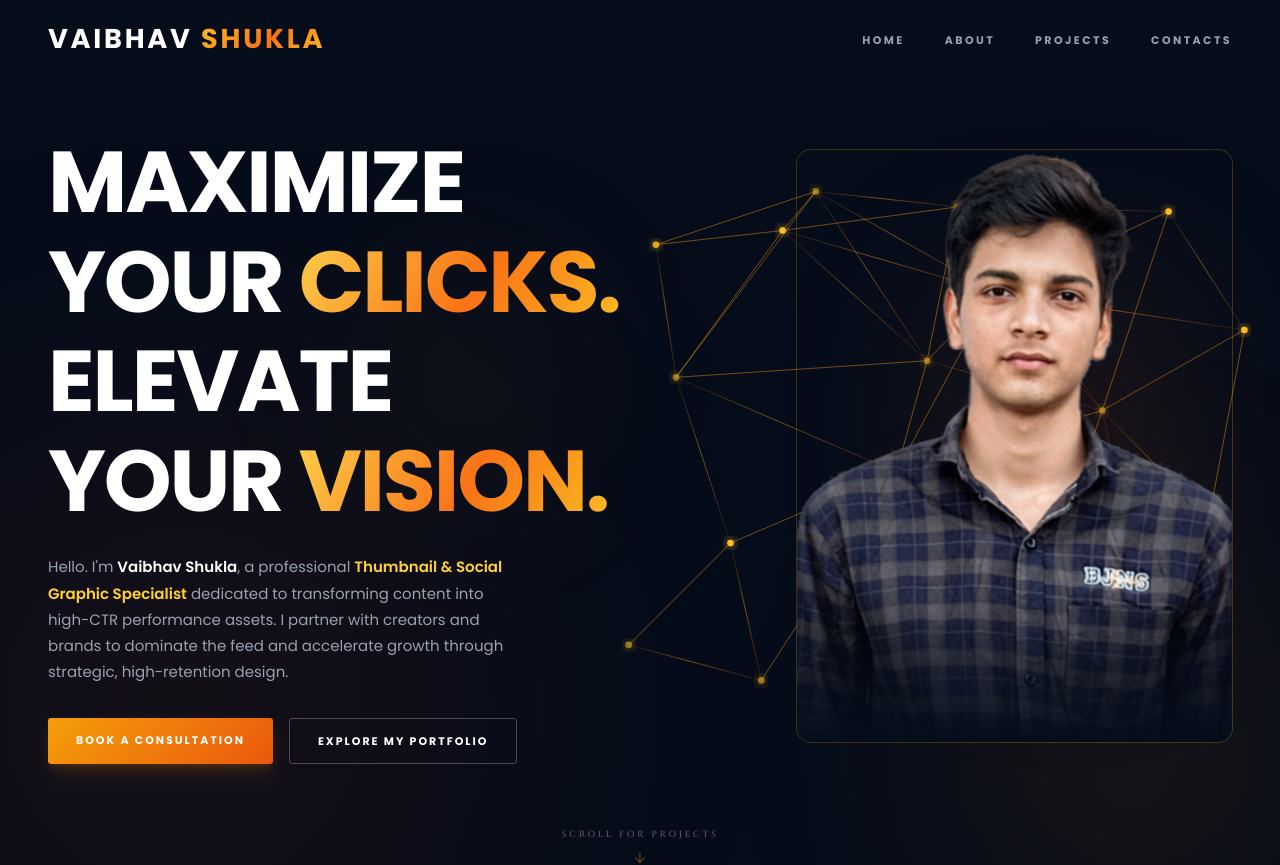
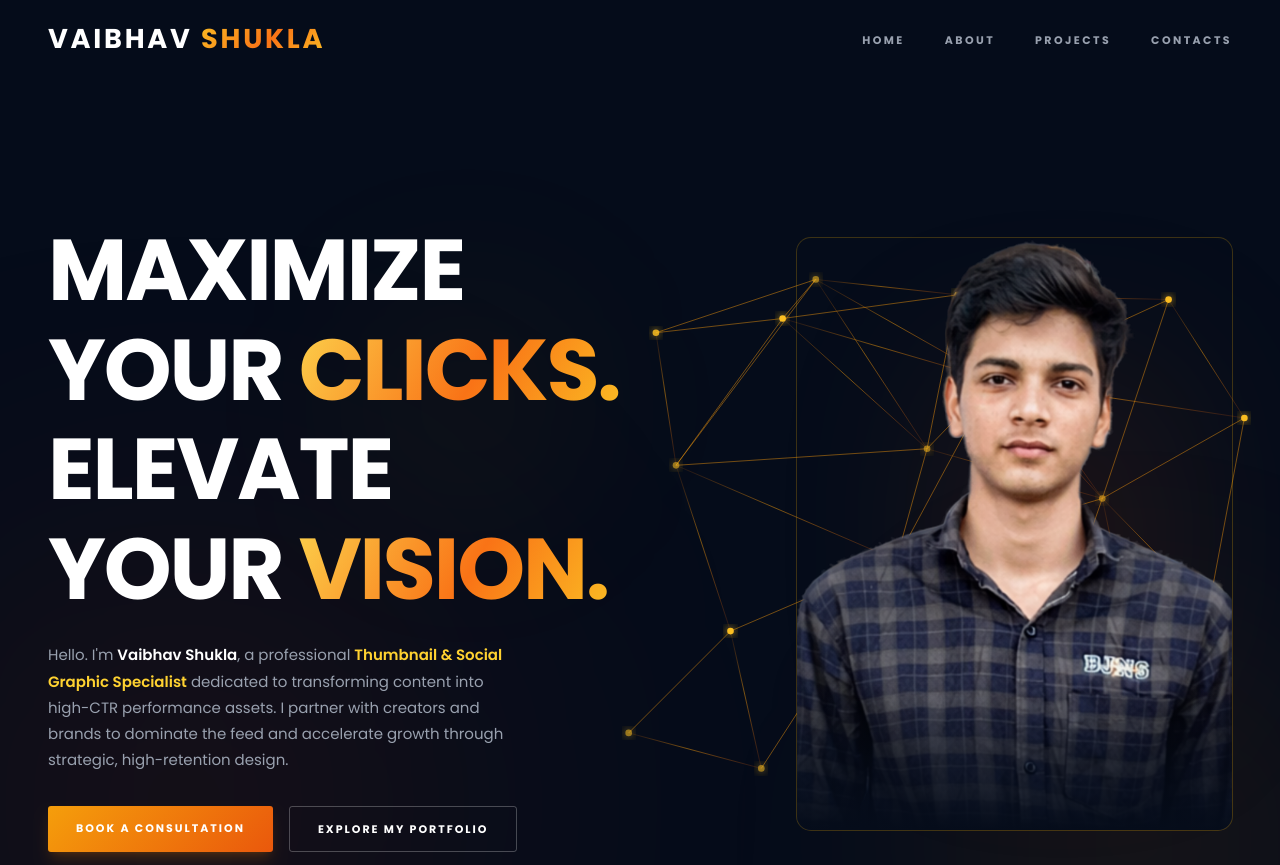
Before and after one commit to Vaibhav-webdev/Thumbnail, a Next.js app: page / in a window 1280 px wide. Shown: the top 865 px of the page. Built offline with nearby package versions, Linux system fonts and the light colour scheme.

Commit message:
Update Hero.js

```diff
--- a/src/app/components/Hero.js
+++ b/src/app/components/Hero.js
@@ -143,7 +143,7 @@ export default function Hero() {
         <div className="pointer-events-none absolute top-[30%] left-[28%] h-[220px] w-[220px] rounded-full bg-amber-400/5 blur-[90px]" />
 
         {/* ── MAIN GRID ── */}
-        <div className="relative z-10 mx-auto max-w-7xl w-full px-6 lg:px-12 grid lg:grid-cols-2 gap-10 items-center min-h-screen py-32 lg:py-32">
+        <div className="relative z-10 mx-auto max-w-7xl w-full px-6 lg:px-12 grid lg:grid-cols-2 gap-10 items-center min-h-screen py-32 lg:py-34 lg:pt-54">
 
           {/* ────────── LEFT CONTENT ────────── */}
           <motion.div
```
